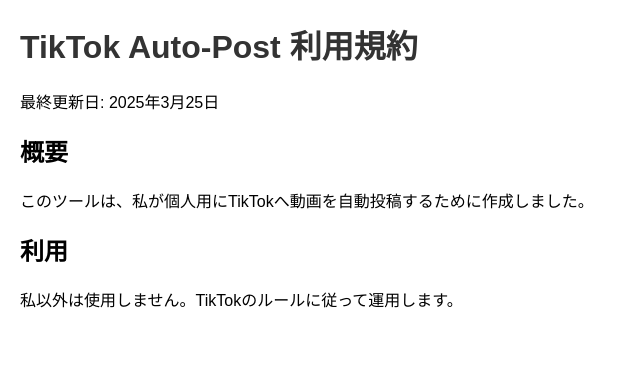
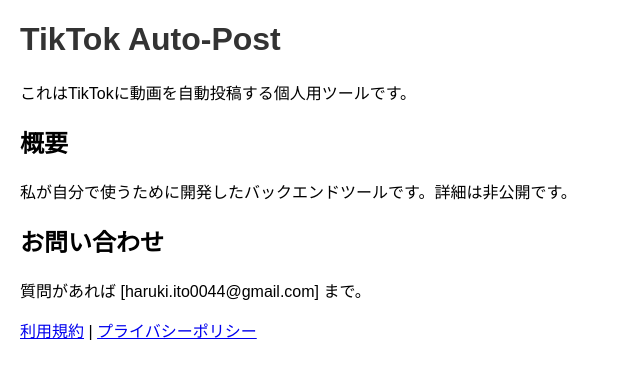
Before and after one commit to haruvv/tiktok-autopost-terms, a plain HTML site: page index.html in a window 1280 px wide. Shown: the whole page, without its empty margins (0-640 px from the left). Drawn offline with Linux system fonts and the light colour scheme.

Commit message:
Update index.html

```diff
--- a/index.html
+++ b/index.html
@@ -2,18 +2,19 @@
 <html lang="ja">
 <head>
     <meta charset="UTF-8">
-    <title>TikTok Auto-Post 利用規約</title>
+    <title>TikTok Auto-Post - 公式ページ</title>
     <style>
         body { font-family: Arial, sans-serif; margin: 20px; }
         h1 { color: #333; }
     </style>
 </head>
 <body>
-    <h1>TikTok Auto-Post 利用規約</h1>
-    <p>最終更新日: 2025年3月25日</p>
+    <h1>TikTok Auto-Post</h1>
+    <p>これはTikTokに動画を自動投稿する個人用ツールです。</p>
     <h2>概要</h2>
-    <p>このツールは、私が個人用にTikTokへ動画を自動投稿するために作成しました。</p>
-    <h2>利用</h2>
-    <p>私以外は使用しません。TikTokのルールに従って運用します。</p>
+    <p>私が自分で使うために開発したバックエンドツールです。詳細は非公開です。</p>
+    <h2>お問い合わせ</h2>
+    <p>質問があれば [haruki.ito0044@gmail.com] まで。</p>
+    <p><a href="./terms.html">利用規約</a> | <a href="./privacy.html">プライバシーポリシー</a></p>
 </body>
 </html>
```
